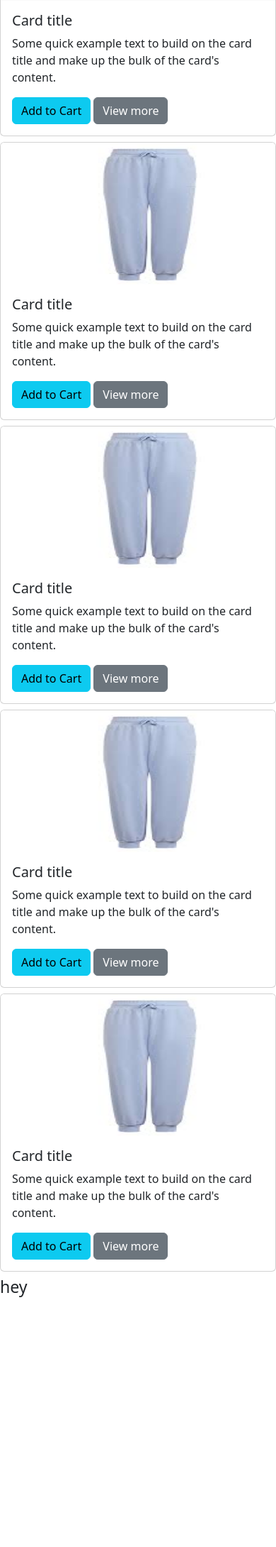
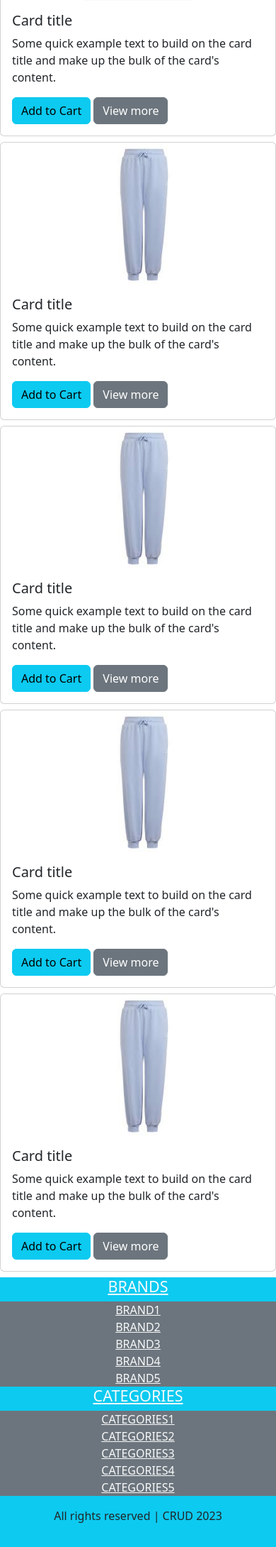
Before and after one commit to walts731/CRE8, a PHP site: page / in a window 390 px wide. Shown: the part 828-3008 px from the top of the page at 71% size. Before the commit the page ends 2656 px from the top, so only its background shows below. Run offline with PHP 8.4, Linux system fonts and the light colour scheme.

Commit message:
DISPLAY PRODUCT AND SIDE NAV BAR

```diff
--- a/index.php
+++ b/index.php
@@ -141,17 +141,58 @@
       </div>
     </div>
     <!-- products -->
-    <div class="col-md-2">
-      <h3 class="">hey</h3>
+    <div class="col-md-2 bg-secondary p-0">
+      <!-- brands -->
+      <ul class="navbar-nav me-auto text-center">
+        <li class="nav-item bg-info">
+          <a href="#" class="navlink text-light"><h4>BRANDS</h4></a>
+        </li>
+        <li class="nav-item">
+          <a href="#" class="navlink text-light">BRAND1</a>
+        </li>
+        <li class="nav-item">
+          <a href="#" class="navlink text-light">BRAND2</a>
+        </li>
+        <li class="nav-item">
+          <a href="#" class="navlink text-light">BRAND3</a>
+        </li>
+        <li class="nav-item">
+          <a href="#" class="navlink text-light">BRAND4</a>
+        </li>
+        <li class="nav-item">
+          <a href="#" class="navlink text-light">BRAND5</a>
+        </li>
+      </ul>
+      <!-- categories -->
+      <ul class="navbar-nav me-auto text-center">
+        <li class="nav-item bg-info">
+          <a href="#" class="navlink text-light"><h4>CATEGORIES</h4></a>
+        </li>
+        <li class="nav-item">
+          <a href="#" class="navlink text-light">CATEGORIES1</a>
+        </li>
+        <li class="nav-item">
+          <a href="#" class="navlink text-light">CATEGORIES2</a>
+        </li>
+        <li class="nav-item">
+          <a href="#" class="navlink text-light">CATEGORIES3</a>
+        </li>
+        <li class="nav-item">
+          <a href="#" class="navlink text-light">CATEGORIES4</a>
+        </li>
+        <li class="nav-item">
+          <a href="#" class="navlink text-light">CATEGORIES5</a>
+        </li>
+      </ul>
     </div>
     <!-- side nav -->
   </div>
 
-  <!-- last child--
+  <!-- last child -->
   <div class="bg-info p-3 text-center">
     <p>All rights reserved | CRUD 2023</p>
   </div>
-  -->
+
     </div>
 </body>
     <!-- javascript link -->
--- a/userdefinedstyle.css
+++ b/userdefinedstyle.css
@@ -6,4 +6,5 @@
 .card-img-top{
     width: 100%;
     height: 200px;
+    object-fit: contain;
 }
```
